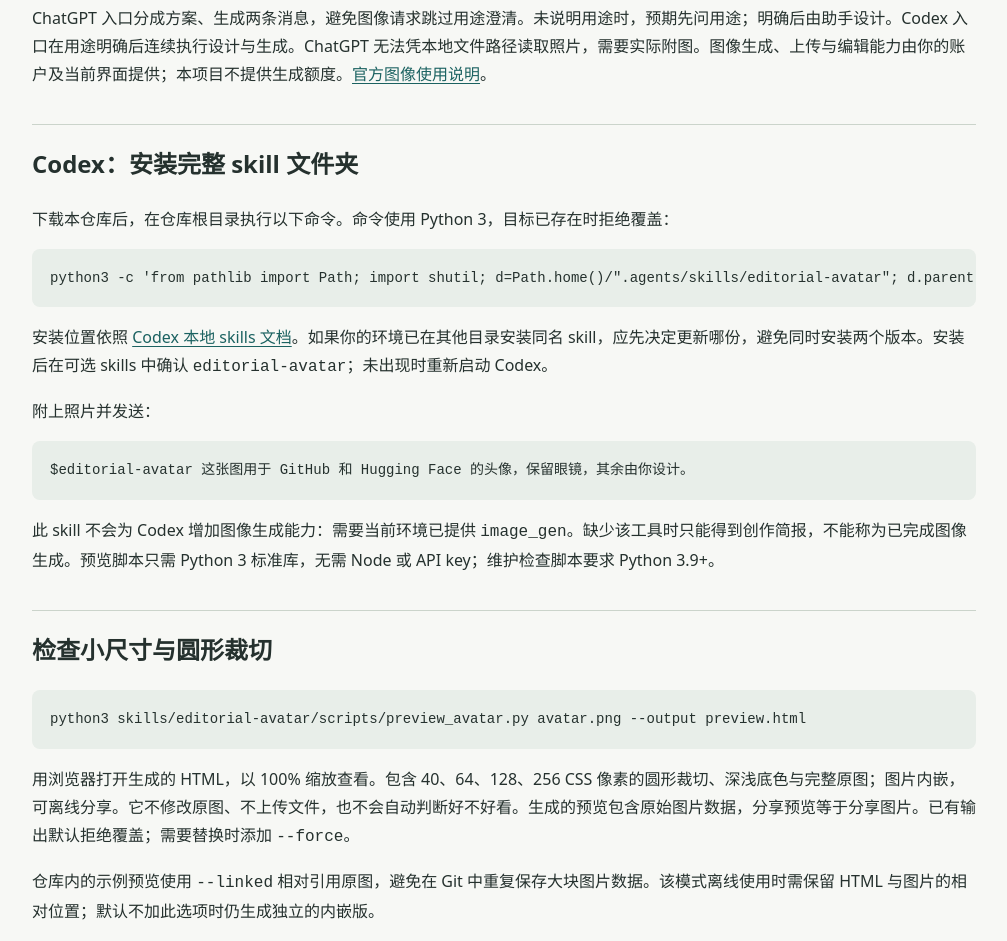
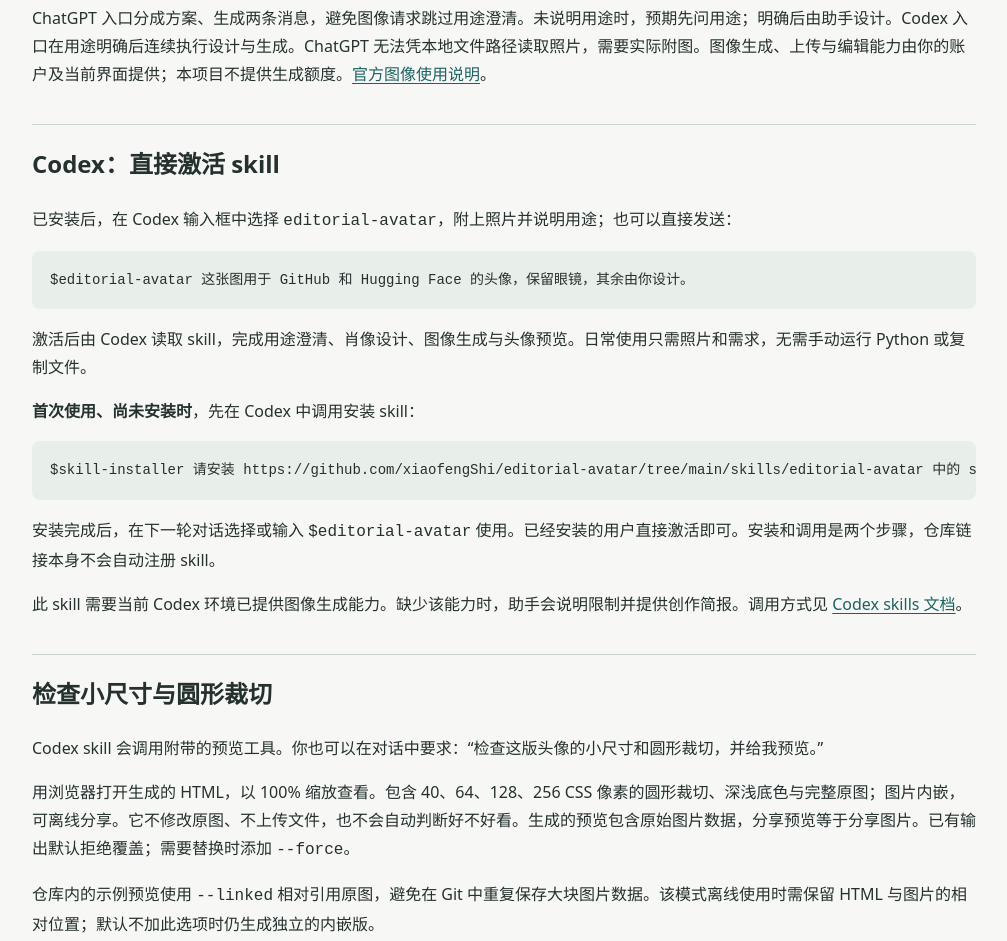
Before and after one commit to xiaofengShi/ai-avatar-skill, a website: page index.html in a window 1280 px wide. Shown: the part 1980-2921 px from the top of the page, without its empty margins (136-1143 px from the left). Drawn offline with Linux system fonts and the light colour scheme.

Commit message:
docs: use direct skill activation in Codex guide

```diff
--- a/index.html
+++ b/index.html
@@ -52,22 +52,25 @@
 <li>看过方案后发送第二条“按方案生成”代码块，取得图像。在认可的结果上继续要求修改，例如：“保留这版的构图和服装，只去掉眼镜。”</li>
 </ol>
 <p>ChatGPT 入口分成方案、生成两条消息，避免图像请求跳过用途澄清。未说明用途时，预期先问用途；明确后由助手设计。Codex 入口在用途明确后连续执行设计与生成。ChatGPT 无法凭本地文件路径读取照片，需要实际附图。图像生成、上传与编辑能力由你的账户及当前界面提供；本项目不提供生成额度。<a href="https://help.openai.com/en/articles/11084440">官方图像使用说明</a>。</p>
-<h2>Codex：安装完整 skill 文件夹</h2>
-<p>下载本仓库后，在仓库根目录执行以下命令。命令使用 Python 3，目标已存在时拒绝覆盖：</p>
-<pre><code class="language-bash">python3 -c &#39;from pathlib import Path; import shutil; d=Path.home()/&quot;.agents/skills/editorial-avatar&quot;; d.parent.mkdir(parents=True, exist_ok=True); shutil.copytree(&quot;skills/editorial-avatar&quot;, d)&#39;
-</code></pre>
-<p>安装位置依照 <a href="https://learn.chatgpt.com/docs/build-skills">Codex 本地 skills 文档</a>。如果你的环境已在其他目录安装同名 skill，应先决定更新哪份，避免同时安装两个版本。安装后在可选 skills 中确认 <code>editorial-avatar</code>；未出现时重新启动 Codex。</p>
-<p>附上照片并发送：</p>
+<h2>Codex：直接激活 skill</h2>
+<p>已安装后，在 Codex 输入框中选择 <code>editorial-avatar</code>，附上照片并说明用途；也可以直接发送：</p>
 <pre><code class="language-text">$editorial-avatar 这张图用于 GitHub 和 Hugging Face 的头像，保留眼镜，其余由你设计。
 </code></pre>
-<p>此 skill 不会为 Codex 增加图像生成能力：需要当前环境已提供 <code>image_gen</code>。缺少该工具时只能得到创作简报，不能称为已完成图像生成。预览脚本只需 Python 3 标准库，无需 Node 或 API key；维护检查脚本要求 Python 3.9+。</p>
+<p>激活后由 Codex 读取 skill，完成用途澄清、肖像设计、图像生成与头像预览。日常使用只需照片和需求，无需手动运行 Python 或复制文件。</p>
+<p><strong>首次使用、尚未安装时</strong>，先在 Codex 中调用安装 skill：</p>
+<pre><code class="language-text">$skill-installer 请安装 https://github.com/xiaofengShi/editorial-avatar/tree/main/skills/editorial-avatar 中的 skill。
+</code></pre>
+<p>安装完成后，在下一轮对话选择或输入 <code>$editorial-avatar</code> 使用。已经安装的用户直接激活即可。安装和调用是两个步骤，仓库链接本身不会自动注册 skill。</p>
+<p>此 skill 需要当前 Codex 环境已提供图像生成能力。缺少该能力时，助手会说明限制并提供创作简报。调用方式见 <a href="https://learn.chatgpt.com/docs/build-skills">Codex skills 文档</a>。</p>
 <h2>检查小尺寸与圆形裁切</h2>
-<pre><code class="language-bash">python3 skills/editorial-avatar/scripts/preview_avatar.py avatar.png --output preview.html
-</code></pre>
+<p>Codex skill 会调用附带的预览工具。你也可以在对话中要求：“检查这版头像的小尺寸和圆形裁切，并给我预览。”</p>
 <p>用浏览器打开生成的 HTML，以 100% 缩放查看。包含 40、64、128、256 CSS 像素的圆形裁切、深浅底色与完整原图；图片内嵌，可离线分享。它不修改原图、不上传文件，也不会自动判断好不好看。生成的预览包含原始图片数据，分享预览等于分享图片。已有输出默认拒绝覆盖；需要替换时添加 <code>--force</code>。</p>
 <p>仓库内的示例预览使用 <code>--linked</code> 相对引用原图，避免在 Git 中重复保存大块图片数据。该模式离线使用时需保留 HTML 与图片的相对位置；默认不加此选项时仍生成独立的内嵌版。</p>
 <h2>维护与贡献</h2>
 <p>核心设计逻辑只维护在 <a href="skills/editorial-avatar/references/workflow.md">workflow.md</a>。ChatGPT prompt 从它生成，Codex 直接读取它；不要手工修改生成文件。</p>
+<p>以下命令供维护者验证工具包，普通用户通过上述 skill 入口使用。Python 工具只依赖标准库，维护检查要求 Python 3.9+。单独调试头像预览时可运行：</p>
+<pre><code class="language-bash">python3 skills/editorial-avatar/scripts/preview_avatar.py avatar.png --output preview.html
+</code></pre>
 <pre><code class="language-bash">python3 scripts/build_prompt.py
 python3 scripts/build_prompt.py --check
 python3 -m unittest discover -s tests -v
```
Also changed, not shown: README.md.
